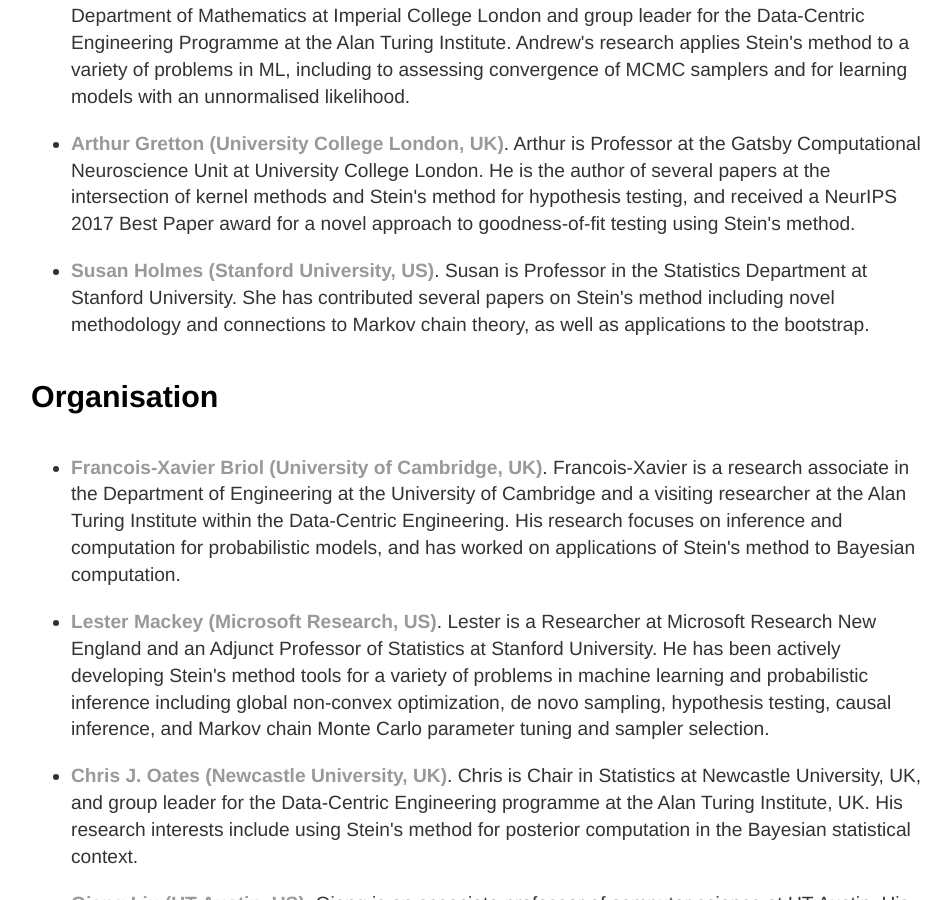
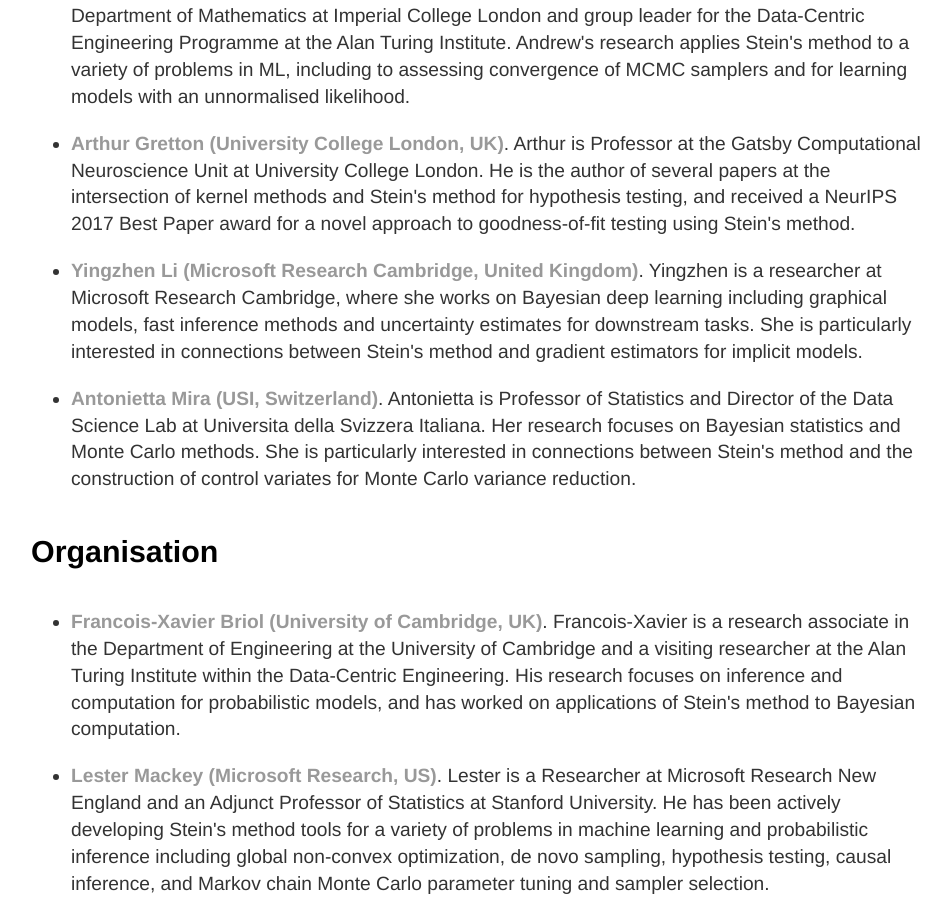
Before and after one commit to steinworkshop/steinworkshop.github.io, a Jekyll site: the page built from index.html, in a window 1280 px wide and 900 px high, scrolled down 2316 px. Shown: the whole window, without its empty margins (161-1112 px from the left). Built offline with Jekyll 4.4.1, drawn with Linux system fonts in a browser that asks for light colours; some of the changed text lies outside the part shown.

Commit message:
updated speakers

```diff
--- a/index.html
+++ b/index.html
@@ -62,7 +62,12 @@
 
 		<li> <strong><a href="http://www.gatsby.ucl.ac.uk/~gretton/"> Arthur Gretton (University College London, UK)</a></strong>. Arthur is Professor at the Gatsby Computational Neuroscience Unit at University College London. He is the author of several papers at the intersection of kernel methods and Stein's method for hypothesis testing, and received a NeurIPS 2017 Best Paper award for a novel approach to goodness-of-fit testing using Stein's method. </li>
 
-		<li> <strong><a href="http://statweb.stanford.edu/~susan/susan_person.html"> Susan Holmes (Stanford University, US)</a></strong>. Susan is Professor in the Statistics Department at Stanford University. She has contributed several papers on Stein's method including novel methodology and connections to Markov chain theory, as well as applications to the bootstrap. </li>
+		<li> <strong><a href="http://yingzhenli.net/home/en/"> Yingzhen Li (Microsoft Research Cambridge, United Kingdom)</a></strong>. Yingzhen is a researcher at Microsoft Research Cambridge, where she works on Bayesian deep learning including graphical models, fast inference methods and uncertainty estimates for downstream tasks. She is particularly interested in connections between Stein's method and gradient estimators for implicit models.  </li>
+
+		<li> <strong><a href="https://search.usi.ch/en/people/f8960de6d60dd08a79b6c1eb20b7442b/mira-antonietta"> Antonietta Mira (USI, Switzerland)</a></strong>. Antonietta is Professor of Statistics and Director of the Data Science Lab at Universita della Svizzera Italiana. Her research focuses on Bayesian statistics and Monte Carlo methods. She is particularly interested in connections between Stein's method and the construction of control variates for Monte Carlo variance reduction. </li>
+
+
+
 
 	</ul>
 
```
Also changed, not shown: other parts of index.html (+1 -1 lines).
